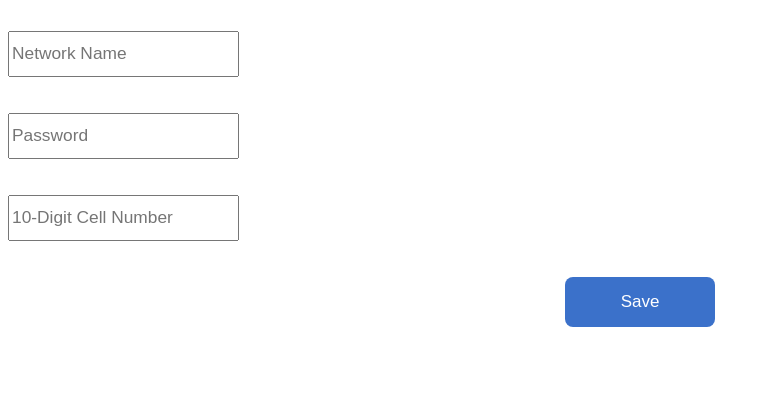
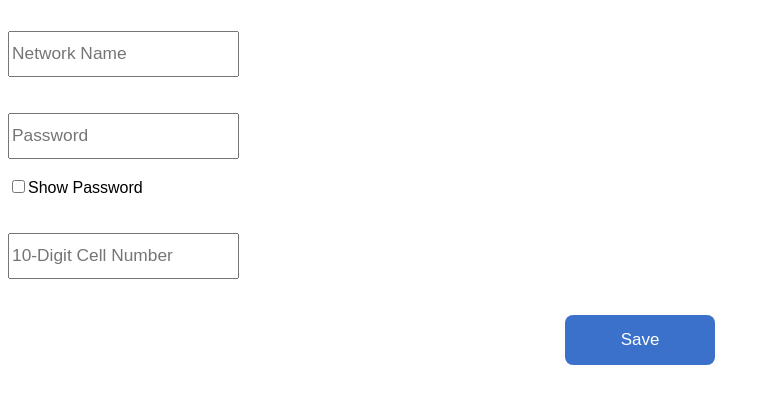
Before and after one commit to vinux84/drinkbot, a plain HTML site: page ap_templates/index.html in a window 1280 px wide. Shown: the part 101-504 px from the top of the page, without its empty margins (0-770 px from the left). Drawn offline with Linux system fonts and the light colour scheme.

Commit message:
show password checkbox

```diff
--- a/ap_templates/index.html
+++ b/ap_templates/index.html
@@ -19,9 +19,21 @@
             <input type="text" id="ssid" name="ssid" placeholder="Network Name" style="font-size:13pt; height: 40px;" required><br><br>
             <label for="password"></label><br>
             <input type="password" id="password" name="password" placeholder="Password" style="font-size:13pt; height: 40px;" required><br><br>
+            <input type="checkbox" onclick="myFunction()">Show Password<br/><br/>
             <label for="phone_number"></label><br>
             <input type="text" pattern="[0-9]{10}" id="phone_number" name="phone_number" placeholder="10-Digit Cell Number" style="font-size:13pt; height: 40px;" required><br><br><br>
             <button style="width: 150px; height: 50px; background-color:#3B71CA; border-radius: 8px; margin: 0 auto; display: block; border-style: none; font-size: 17px; color:white;">Save</button>
         </form>
+
+    <script>
+        function myFunction() {
+          var x = document.getElementById("password");
+          if (x.type === "password") {
+            x.type = "text";
+          } else {
+            x.type = "password";
+          }
+        }
+    </script>
     </body>
 </html>
```
